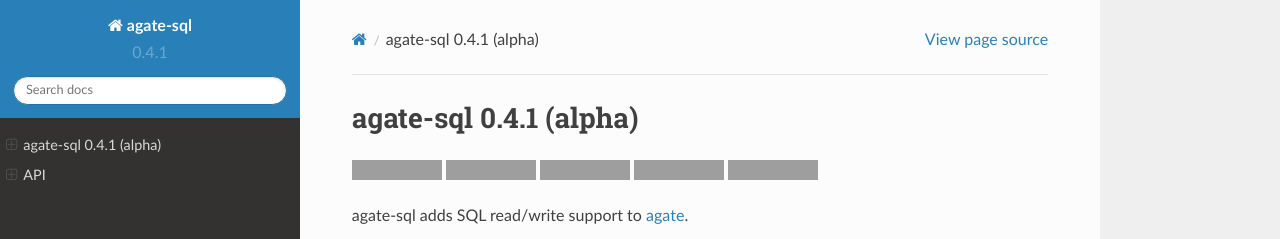
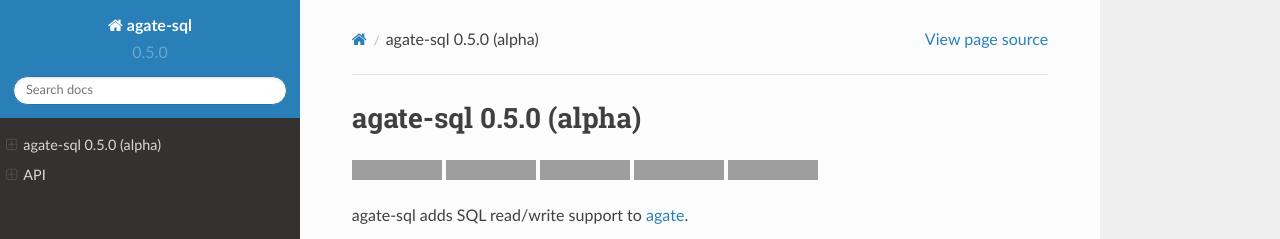
Before and after one commit to wireservice/agate-sql, a Sphinx documentation site: the page built from docs/index.rst, in a window 1280 px wide and 900 px high. Shown: the top 239 px of the window. Built offline with Sphinx 7.4.7 and the Read the Docs theme 2.0.0, drawn with Linux system fonts in a browser that asks for light colours; grey boxes are pictures that could not be loaded.

Commit message:
Fix version.

```diff
--- a/docs/conf.py
+++ b/docs/conf.py
@@ -52,9 +52,9 @@ copyright = u'2015, Christopher Groskopf'
 # built documents.
 #
 # The short X.Y version.
-version = '0.4.1'
+version = '0.5.0'
 # The full version, including alpha/beta/rc tags.
-release = '0.4.1 (alpha)'
+release = '0.5.0 (alpha)'
 
 # The language for content autogenerated by Sphinx. Refer to documentation
 # for a list of supported languages.
--- a/setup.py
+++ b/setup.py
@@ -9,7 +9,7 @@ install_requires = [
 
 setup(
     name='agate-sql',
-    version='0.4.1',
+    version='0.5.0',
     description='agate-sql adds SQL read/write support to agate.',
     long_description=open('README.rst').read(),
     author='Christopher Groskopf',
```
